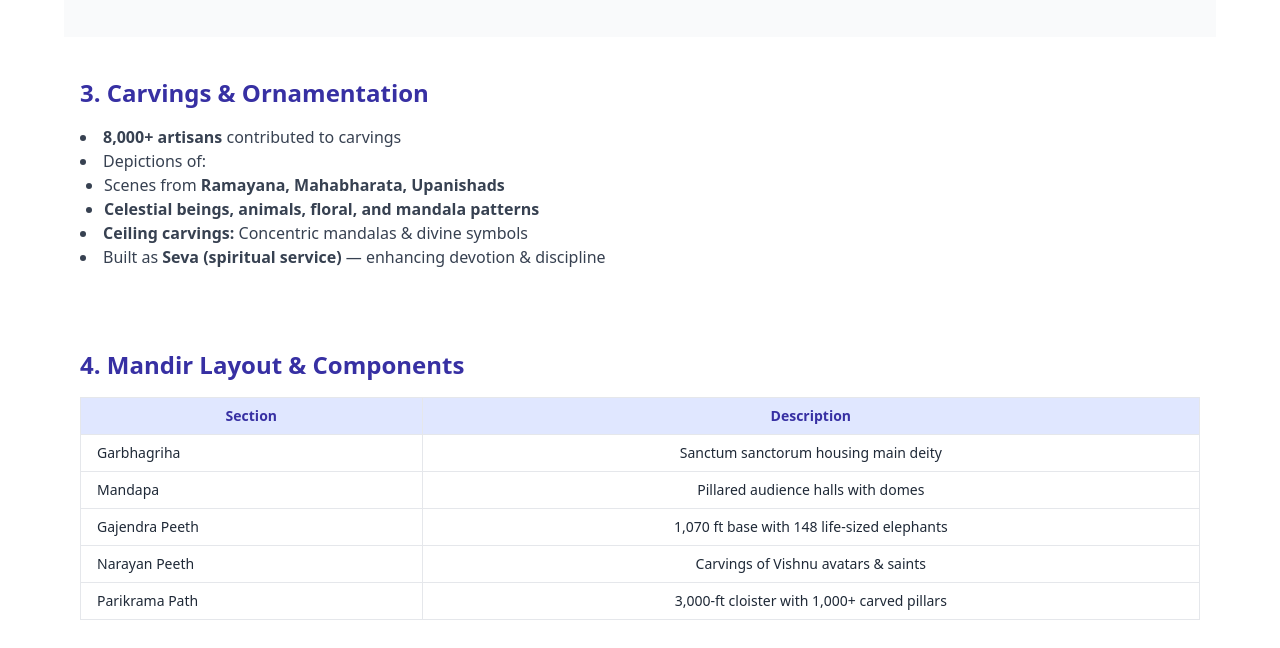
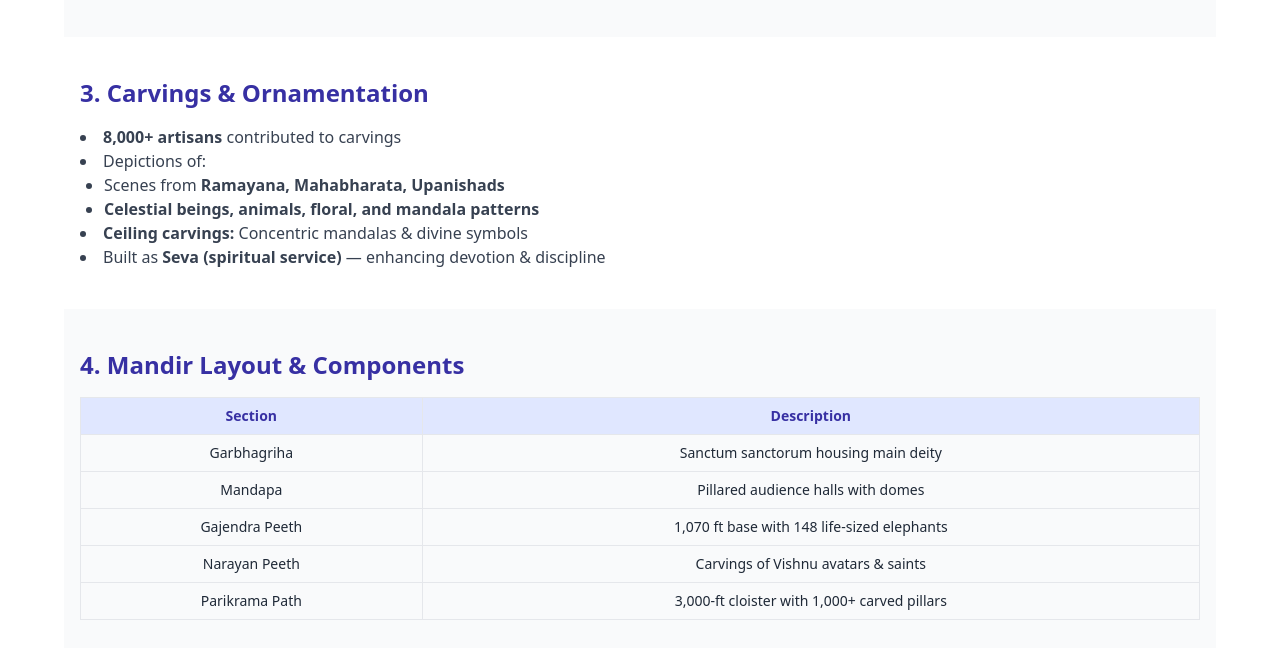
Before and after one commit to DharaMaharaj04/akshardham, a plain HTML site: page index.html in a window 1280 px wide. Shown: the part 1341-1989 px from the top of the page. Drawn offline with nearby package versions, Linux system fonts and the light colour scheme.

Commit message:
Update index.html

```diff
--- a/index.html
+++ b/index.html
@@ -87,7 +87,7 @@
   </section>
 
   <!-- Section 5: Layout & Components -->
-  <section class="max-w-6xl mx-auto py-10 px-4">
+  <section class="bg-gray-50 max-w-6xl mx-auto py-10 px-4">
     <h2 class="text-2xl font-bold text-indigo-800 mb-4"> 4. Mandir Layout & Components</h2>
     <table class="table-auto w-full border border-gray-300 text-sm">
       <thead class="bg-indigo-100 text-indigo-800">
@@ -97,11 +97,11 @@
         </tr>
       </thead>
       <tbody>
-        <tr><td class="border px-4 py-2">Garbhagriha</td><td class="text-center border px-4 py-2">Sanctum sanctorum housing main deity</td></tr>
-        <tr><td class="border px-4 py-2">Mandapa</td><td class="text-center border px-4 py-2">Pillared audience halls with domes</td></tr>
-        <tr><td class="border px-4 py-2">Gajendra Peeth</td><td class="text-center border px-4 py-2">1,070 ft base with 148 life-sized elephants</td></tr>
-        <tr><td class="border px-4 py-2">Narayan Peeth</td><td class="text-center border px-4 py-2">Carvings of Vishnu avatars & saints</td></tr>
-        <tr><td class="border px-4 py-2">Parikrama Path</td><td class="text-center border px-4 py-2">3,000-ft cloister with 1,000+ carved pillars</td></tr>
+        <tr><td class="text-center border px-4 py-2">Garbhagriha</td><td class="text-center border px-4 py-2">Sanctum sanctorum housing main deity</td></tr>
+        <tr><td class="text-center border px-4 py-2">Mandapa</td><td class="text-center border px-4 py-2">Pillared audience halls with domes</td></tr>
+        <tr><td class="text-center border px-4 py-2">Gajendra Peeth</td><td class="text-center border px-4 py-2">1,070 ft base with 148 life-sized elephants</td></tr>
+        <tr><td class="text-center border px-4 py-2">Narayan Peeth</td><td class="text-center border px-4 py-2">Carvings of Vishnu avatars & saints</td></tr>
+        <tr><td class="text-center border px-4 py-2">Parikrama Path</td><td class="text-center border px-4 py-2">3,000-ft cloister with 1,000+ carved pillars</td></tr>
       </tbody>
     </table>
   </section>
```
